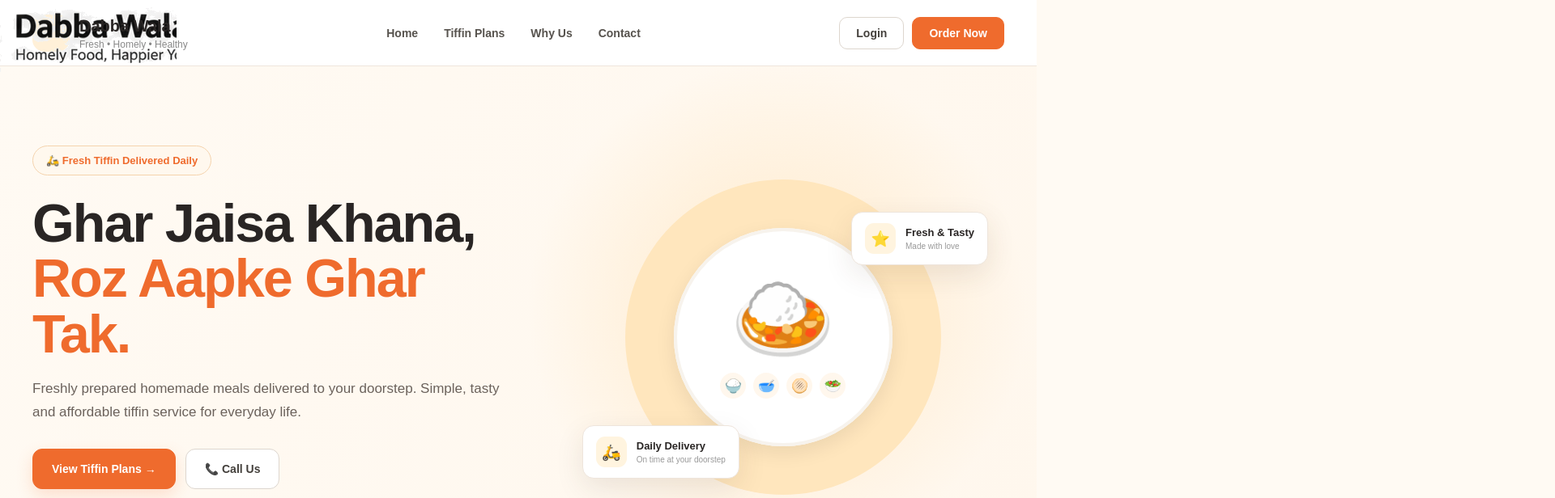
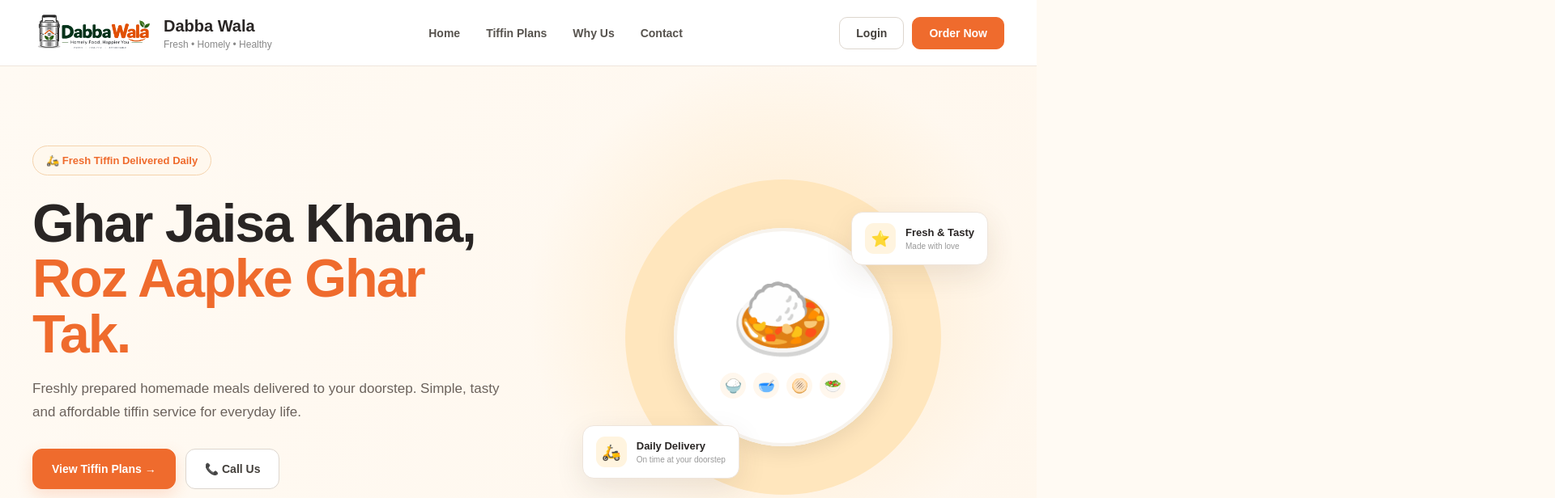
Before and after one commit to shiv25431/dabba-wala, a React app: page / in a window 1280 px wide. Shown: the top 616 px of the page at 81% size, 1920 px wide, since content can reach past the window. Built offline with nearby package versions, Linux system fonts and the light colour scheme; the HTML template or start-up script is replaced by a standard one.

Commit message:
Improve Dabba Wala logo display

```diff
--- a/src/App.css
+++ b/src/App.css
@@ -74,15 +74,18 @@
 }
 
 .brand-icon {
-  width: 46px;
-  height: 46px;
-  border-radius: 15px;
-  background: #fff0d8;
+  width: 150px;
+  height: 58px;
   display: flex;
   align-items: center;
-  justify-content: center;
-  font-size: 23px;
   flex-shrink: 0;
+}
+
+.dw-header-logo {
+  width: 150px;
+  height: 58px;
+  object-fit: contain;
+  display: block;
 }
 
 .brand h2 {
--- a/src/App.jsx
+++ b/src/App.jsx
@@ -189,7 +189,7 @@
       <header className="navbar">
         <div className="container nav-inner">
           <div className="brand">
-            <div className="brand-icon"><img src={logo} alt="Dabba Wala Logo" /></div>
+            <div className="brand-icon"><img className="dw-header-logo" src={logo} alt="Dabba Wala Logo" /></div>
             <div>
               <h2>Dabba Wala</h2>
               <span>Fresh • Homely • Healthy</span>
```
Also changed, not shown: src/assets/dabba-wala-logo.png.
